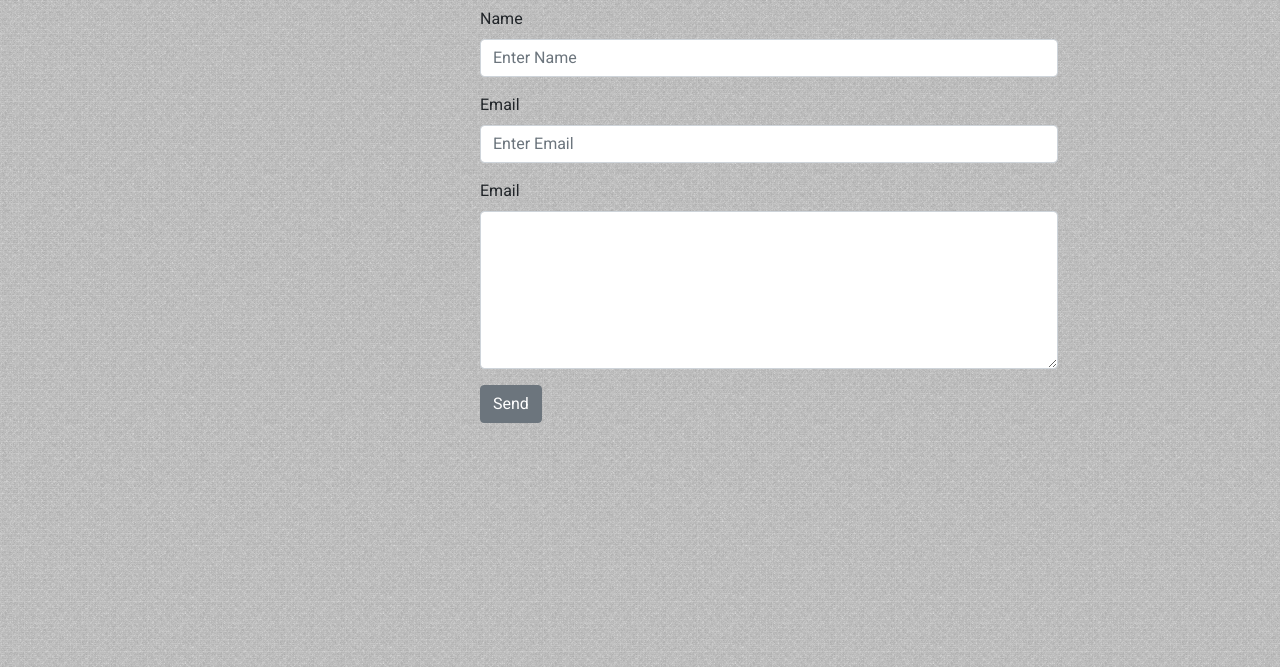
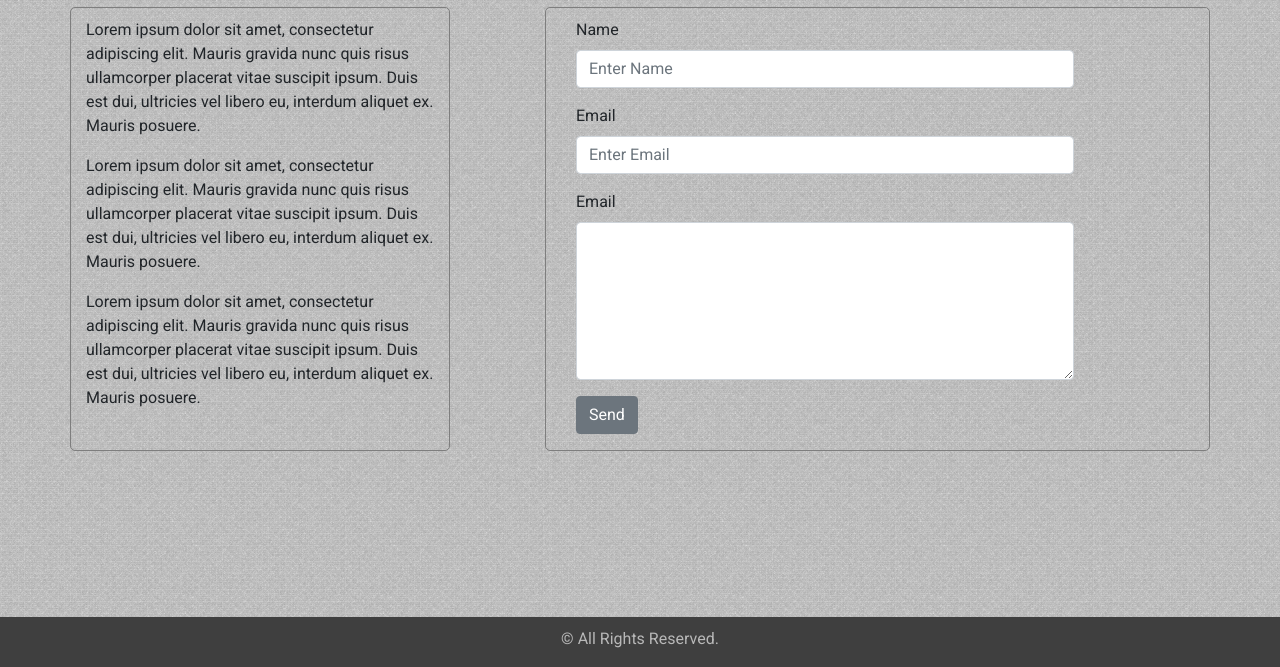
Before and after one commit to alibahrami633/1-homework, a plain HTML site: page contact.html in a window 1280 px wide. Shown: the part 133-800 px from the top of the page. Drawn offline with nearby package versions, Linux system fonts and the light colour scheme.

Commit message:
more changes on CSS - creating box around some contents

```diff
--- a/assets/style.css
+++ b/assets/style.css
@@ -7,6 +7,21 @@ body {
     background-color: #3f3f3f;
     color: white;
     box-shadow: 1px 1px 8px 3px grey;
+}
+
+footer {
+    color: rgb(184, 184, 184);
+    text-align: center;
+    background-color: #3f3f3f;
+    margin: auto;
+    margin-top: 20px;
+    padding-top: 10px;
+    height: 50px;
+}
+
+footer span {
+    width: 50%;
+    margin: auto;
 }
 
 main {
@@ -22,3 +37,9 @@ main {
     padding: 10px;
     color: rgb(94, 94, 94);
 }
+
+.window-mode {
+    border: 1px solid rgb(126, 126, 126);
+    border-radius: 5px;
+    padding-top: 10px;
+}
--- a/contact.html
+++ b/contact.html
@@ -41,10 +41,21 @@
                     </div>
                 </div>
                 <div class="row main-content">
-                    <div class="col-xs-12 col-sm-4">
+                    <div class="col-xs-11 col-sm-4 window-mode">
+                        <p>
+                            Lorem ipsum dolor sit amet, consectetur adipiscing elit. Mauris gravida nunc quis risus ullamcorper placerat vitae suscipit ipsum. Duis est dui, ultricies vel libero eu, interdum aliquet ex. Mauris posuere.
+                        </p>
+                        <p>
+                            Lorem ipsum dolor sit amet, consectetur adipiscing elit. Mauris gravida nunc quis risus ullamcorper placerat vitae suscipit ipsum. Duis est dui, ultricies vel libero eu, interdum aliquet ex. Mauris posuere.
+                        </p>
+                        <p>
+                            Lorem ipsum dolor sit amet, consectetur adipiscing elit. Mauris gravida nunc quis risus ullamcorper placerat vitae suscipit ipsum. Duis est dui, ultricies vel libero eu, interdum aliquet ex. Mauris posuere.
+                        </p>
+                    </div>
+                    <div class="col-xs-1 col-sm-1">
 
                     </div>
-                    <div class="col-xs-12 col-sm-8">
+                    <div class="col-xs-11 col-sm-7 window-mode">
                         <form class="form-horizontal">
                             <div class="form-group">
                               <label for="contactName" class="col-sm-2 control-label">Name</label>
@@ -74,5 +85,12 @@
                 </div>
             </div>
         </main>
+        <footer class="fixed-bottom">
+            <div class="container">
+                <div class="row">
+                    <span>&copy; All Rights Reserved.</span>
+                </div>
+            </div>
+        </footer>
     </body>
 </html>
```
